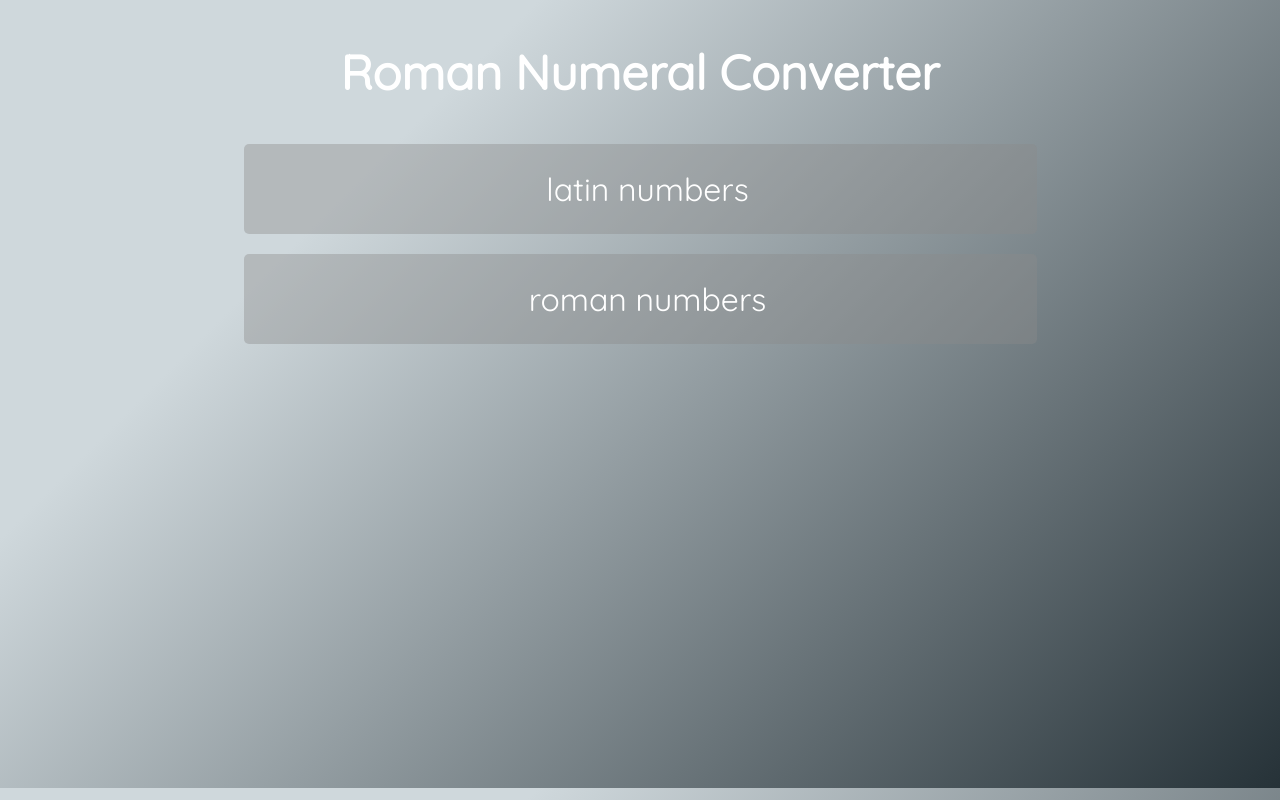
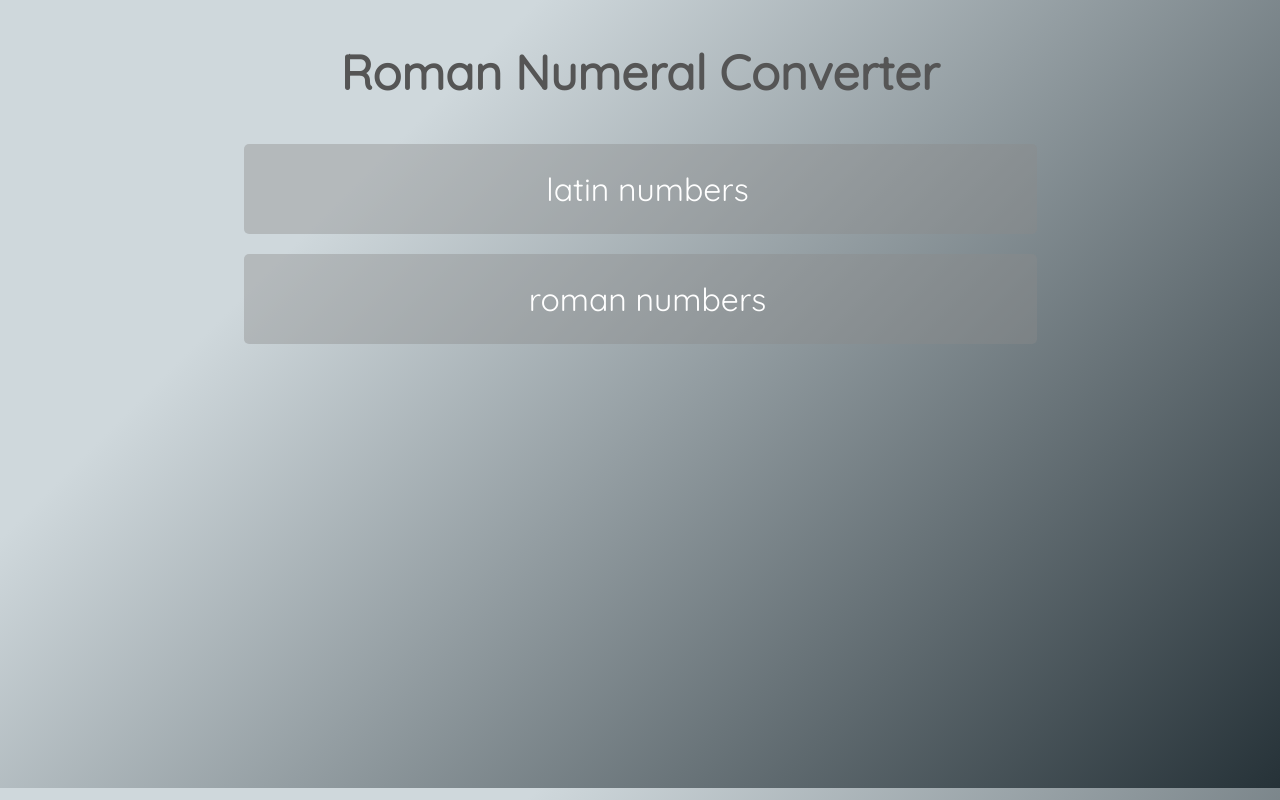
Before and after one commit to oguzhancvdr/JS-CC-006, a plain HTML site: page index.html in a window 1280 px wide. Drawn offline with Linux system fonts and the light colour scheme.

```diff
--- a/script.js
+++ b/script.js
@@ -25,7 +25,9 @@ function latinToRoman(number) {
     IV: 4,
     I: 1,
   };
+
   let a;
+
   if (number > 3999) return "Enter a number between 1 and 3999";
   else {
     for (let key in romanNumList) {
@@ -41,8 +43,10 @@ function latinToRoman(number) {
 
   return roman;
 }
+
 function romanToLatin(romanNumber) {
   romanNumber = romanNumber.toUpperCase();
+
   const romanNumList = [
     "CM",
     "M",
@@ -59,8 +63,10 @@ function romanToLatin(romanNumber) {
     "I",
   ];
   const corresp = [900, 1000, 400, 500, 90, 100, 40, 50, 9, 10, 4, 5, 1];
+
   let index = 0,
     num = 0;
+
   for (let rn in romanNumList) {
     index = romanNumber.indexOf(romanNumList[rn]);
     while (index != -1) {
--- a/style.css
+++ b/style.css
@@ -16,7 +16,7 @@ body {
 }
 h1 {
   font-size: 3rem;
-  color: #fff;
+  color: #555;
   font-weight: bold;
 }
 input {
```
Also changed, not shown: index.html (+1 -1 lines), 1 other file.
